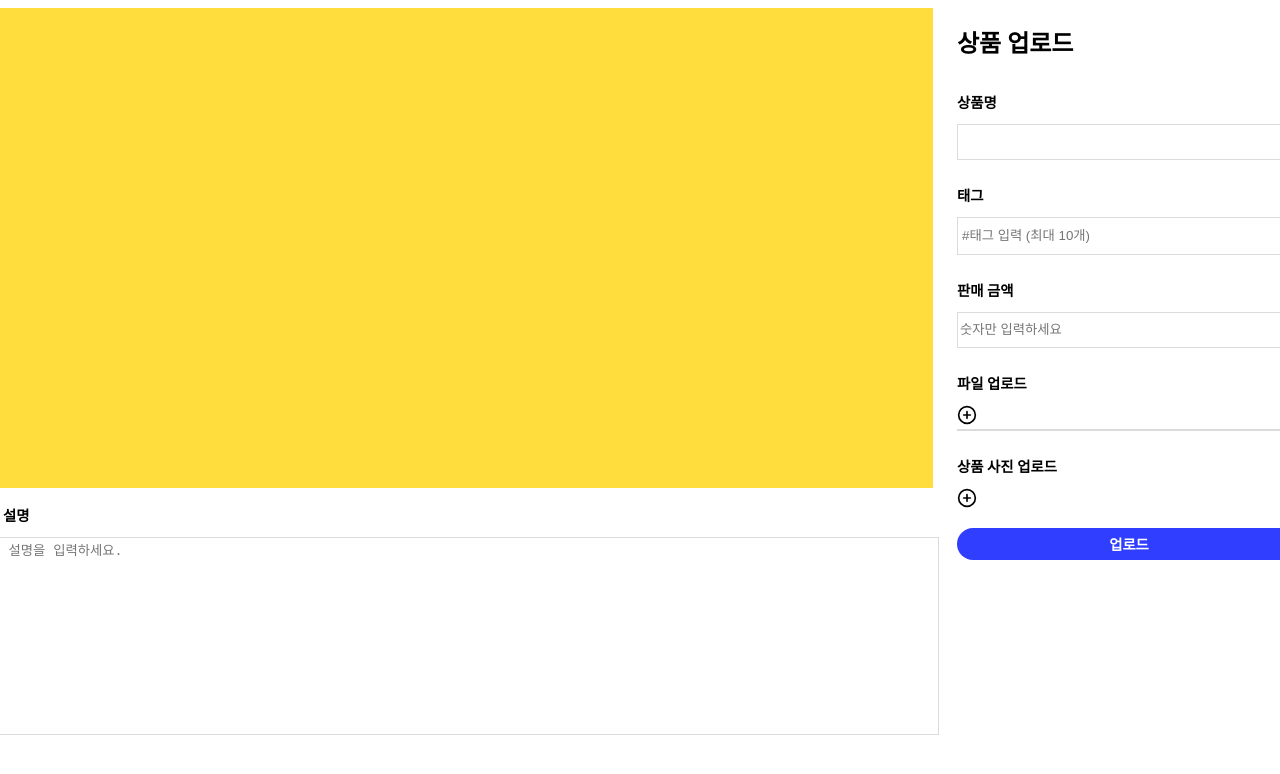
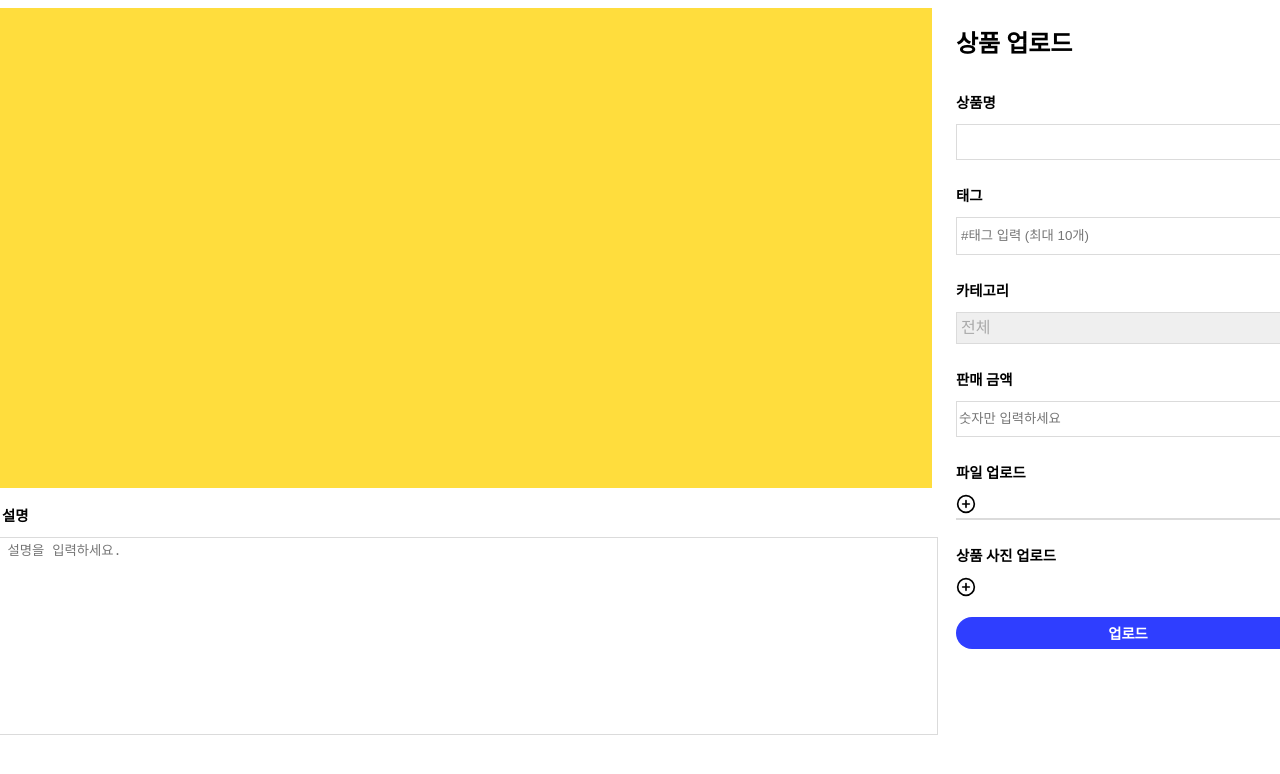
Before and after one commit to MakeAnythingTeam/MakeAnything-Front, a React (Create React App) app: page / in a window 1280 px wide. Shown: the top 774 px of the page. Built offline with nearby package versions, Linux system fonts and the light colour scheme.

Commit message:
feat: 업로드 페이지 카테고리 추가

```diff
--- a/src/pages/Upload.jsx
+++ b/src/pages/Upload.jsx
@@ -134,6 +134,13 @@ export default function Main() {
                             placeholder="#태그 입력 (최대 10개)"
                         />
                     </TagBox>
+                    <h2>카테고리</h2>
+                    <select id="goods-category">
+                        <option value="전체">전체</option>
+                        <option value="건축물">건축물</option>
+                        <option value="로봇">로봇</option>
+                        <option value="기타">기타</option>
+                    </select>
                     <h2>판매 금액</h2>
                     <GoodsInfoInput
                         id="goods-price"
@@ -245,6 +252,15 @@ const GoodsInfoWrap = styled.div`
         display: none;
     }
 
+    #goods-category {
+        border: 1px solid #DBDBDB;
+        width: 22rem;
+        height: 2rem;
+        font-size: 1rem;
+        font-weight: normal;
+        color: #AAAAAA;
+    }
+
     #file-hr {
         border: 0.5px solid #DBDBDB;
         margin: 0;
```
